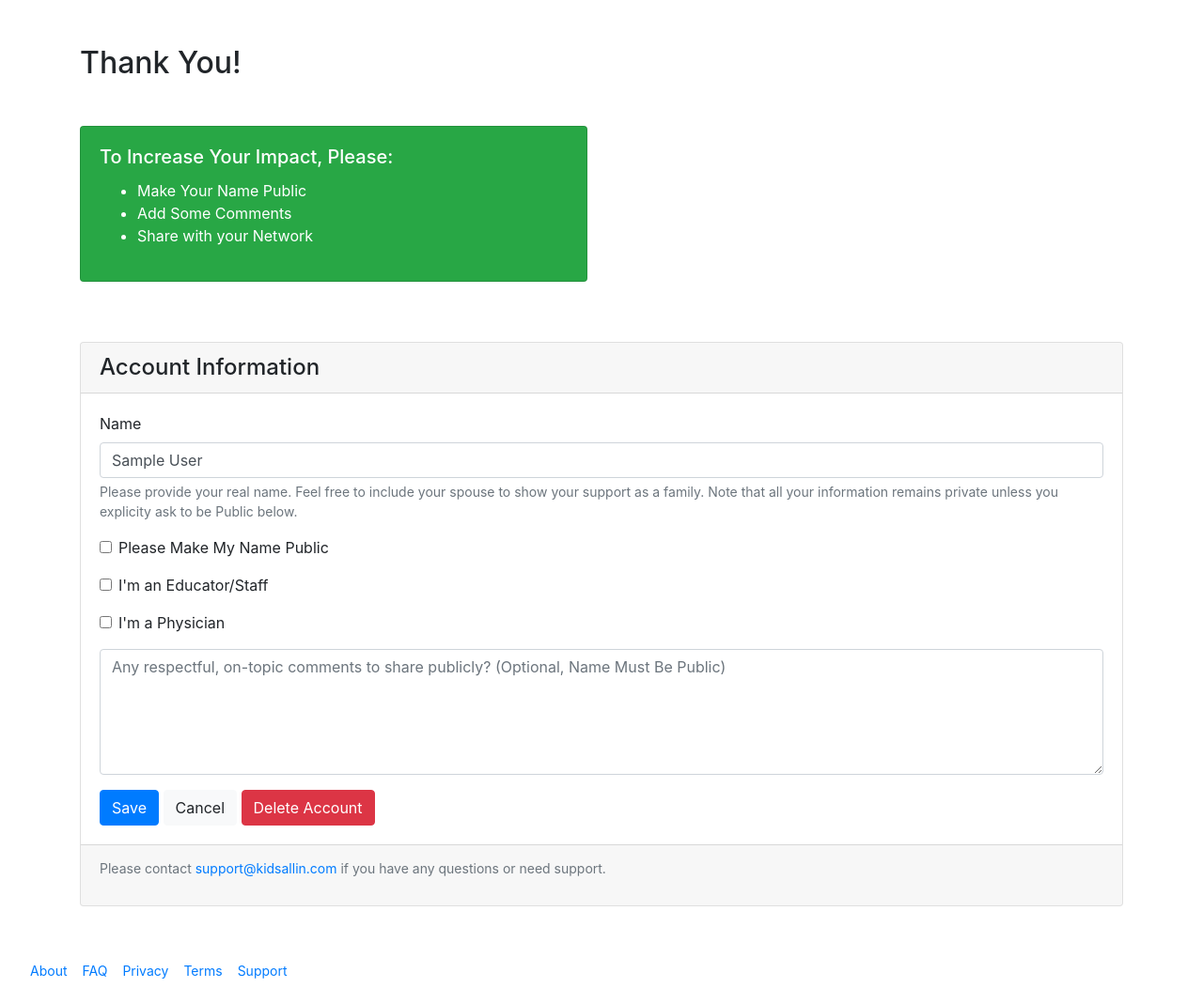
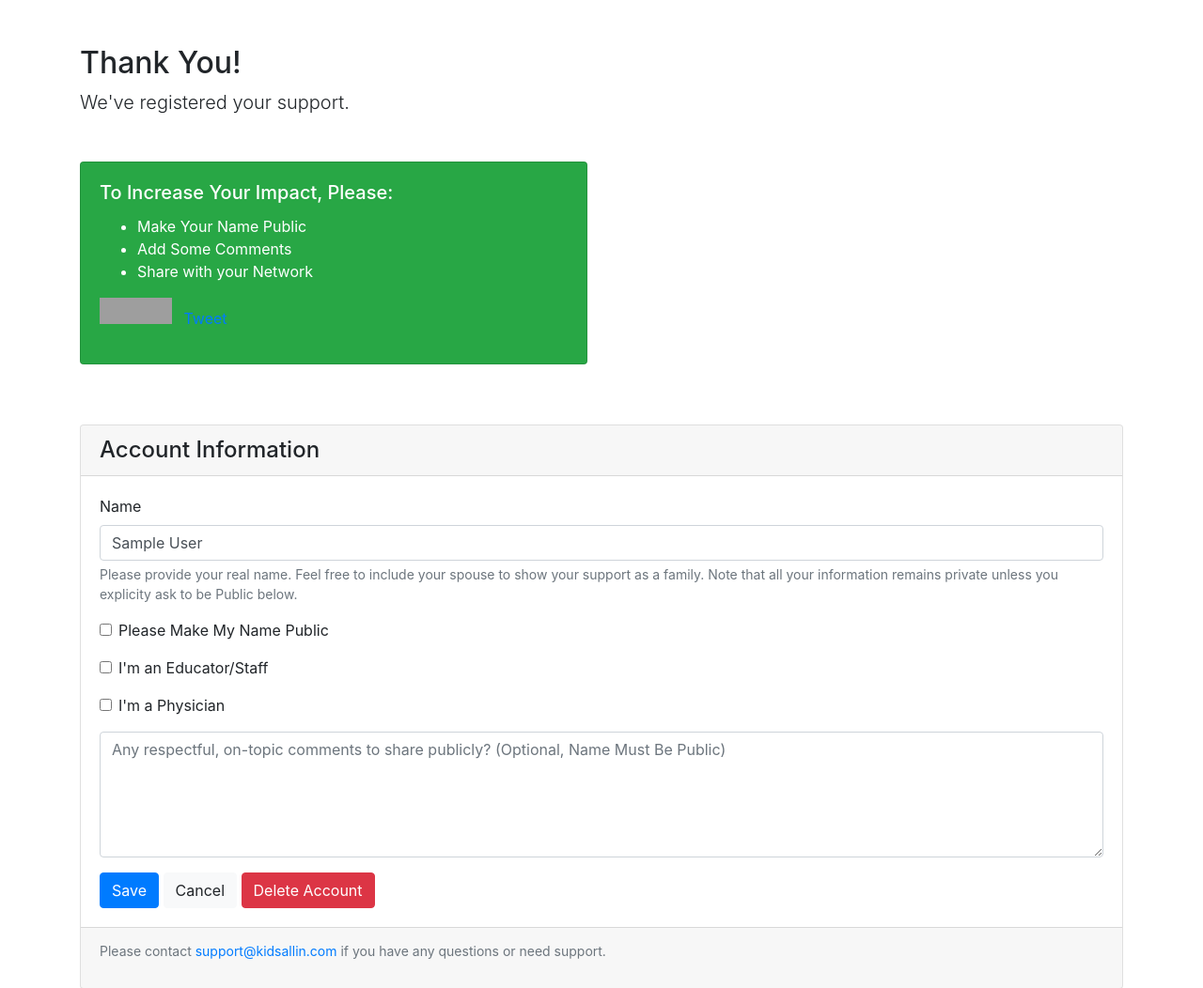
Before and after one commit to dbinetti/kidsallin, a Django app: page /account in a window 1280 px wide. Shown: the part 128-1180 px from the top of the page at 94% size. Run offline with Django 3.2, Linux system fonts and the light colour scheme; the visitor is signed in with stand-in values (Sample User, id 1); some libraries are stand-ins or nearby versions; grey boxes are pictures that could not be loaded.

Commit message:
Update share buttons

```diff
--- a/project/app/templates/app/pages/account.html
+++ b/project/app/templates/app/pages/account.html
@@ -12,6 +12,9 @@
     <h2>
       Thank You!
     </h2>
+    <p class='lead'>
+      We've registered your support.
+    </p>
     <div class='row mt-5'>
       <div class='col-lg-6'>
         <div class="card text-white bg-success mb-3">
@@ -23,6 +26,10 @@
               <li>Make Your Name Public</li>
               <li>Add Some Comments</li>
               <li>Share with your Network</li>
+            </ul>
+            <ul class='list-inline'>
+              <li class='list-inline-item'><iframe src="https://www.facebook.com/plugins/share_button.php?href=https%3A%2F%2Fkidsallin.wistia.com%2Fmedias%2Fv42iv9q80d&layout=button&size=large&appId=840210110164166&width=77&height=28" width="77" height="28" style="border:none;overflow:hidden" scrolling="no" frameborder="0" allowfullscreen="true" allow="autoplay; clipboard-write; encrypted-media; picture-in-picture; web-share"></iframe></li>
+              <li class='list-inline-item'><a href="https://twitter.com/share?ref_src=twsrc%5Etfw" class="twitter-share-button" data-size="large" data-text="If you want the Kids all in school check this out" data-url="https://kidsallin.wistia.com/medias/v42iv9q80d" data-show-count="false">Tweet</a><script async src="https://platform.twitter.com/widgets.js" charset="utf-8"></script></li>
             </ul>
           </div>
         </div>
@@ -62,4 +69,3 @@
   </section>
 
 {% endblock content %}
-d
```
